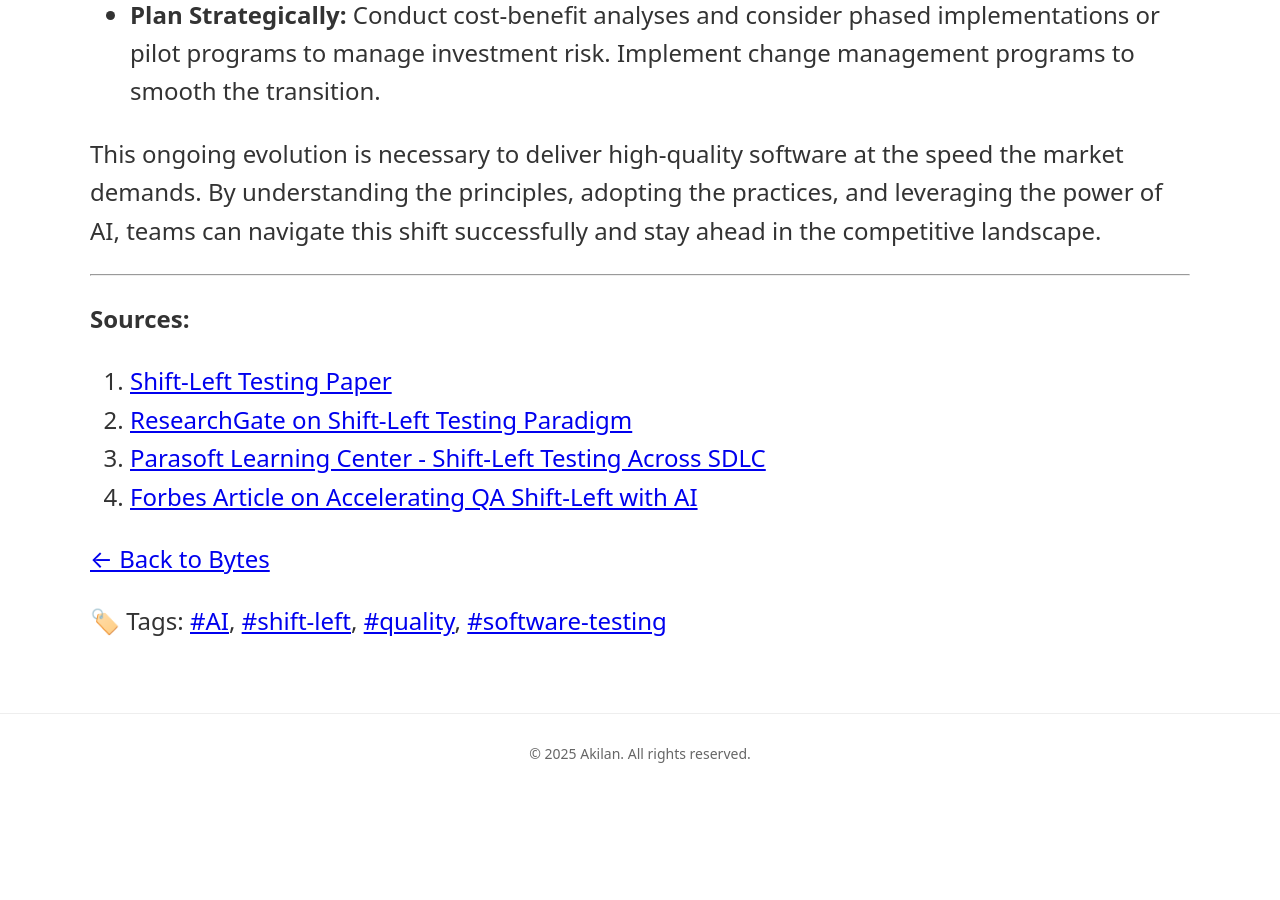
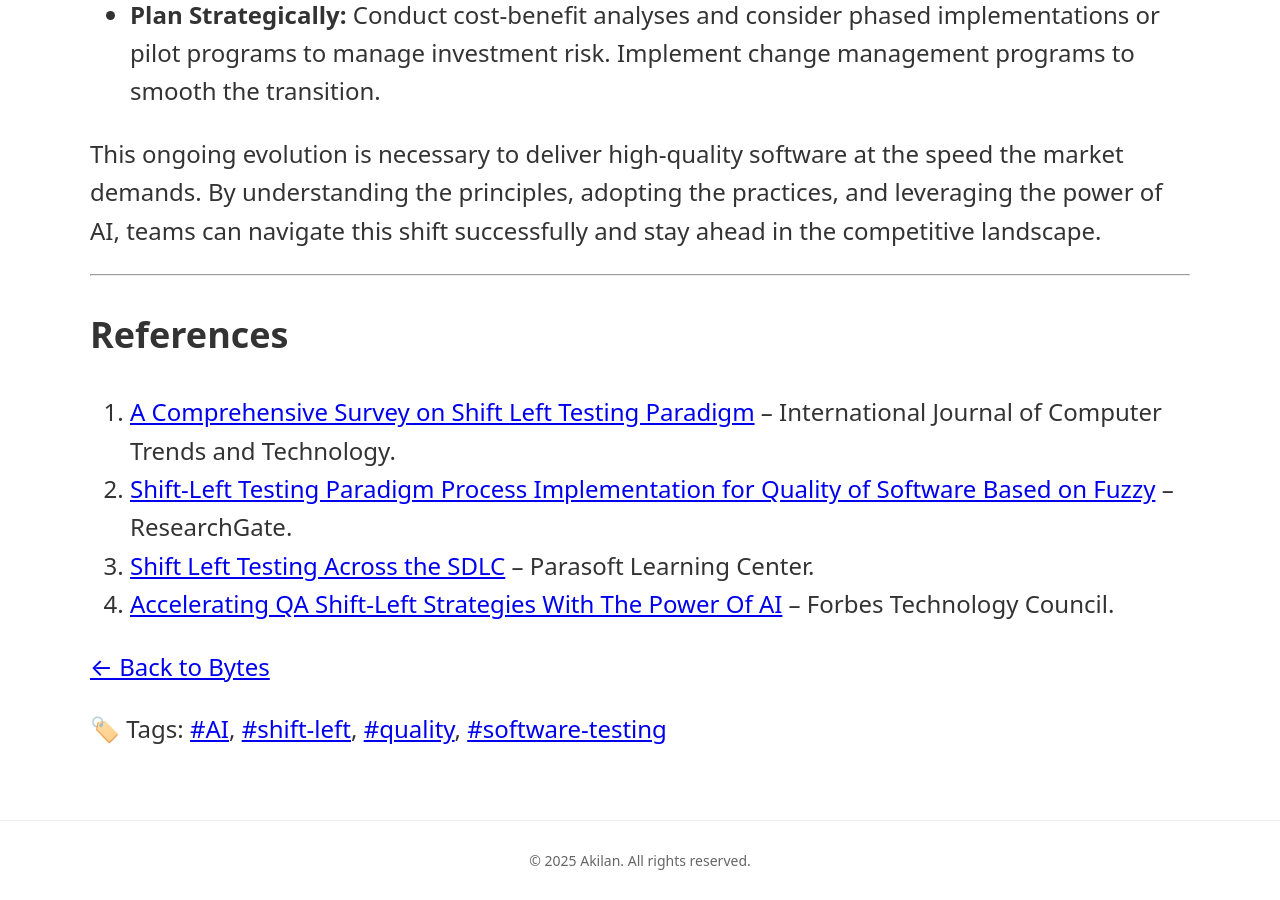
Before and after one commit to vgakilan/vgakilan.github.io, a Jekyll site: the page built from _posts/2025-05-27-build-better-faster-ai-shift-left.md, in a window 1280 px wide and 900 px high, scrolled down 3881 px. Built offline with Jekyll 4.4.1, drawn with Linux system fonts in a browser that asks for light colours; before the commit the page ends 4674 px from its top, so only the background shows below that; some of the changed text lies outside the part shown.

Commit message:
Updated the references in shift left blog

```diff
--- a/_posts/2025-05-27-build-better-faster-ai-shift-left.md
+++ b/_posts/2025-05-27-build-better-faster-ai-shift-left.md
@@ -57,9 +57,9 @@ This ongoing evolution is necessary to deliver high-quality software at the spee
 
 ---
 
-**Sources:**
+## References
 
-1. [Shift-Left Testing Paper](https://doi.org/10.14445/22312803/IJCTT-V72I12P104)
-2. [ResearchGate on Shift-Left Testing Paradigm](https://www.researchgate.net/publication/370477705_Shift-Left_Testing_Paradigm_Process_Implementation_for_Quality_of_Software_Based_on_Fuzzy)
-3. [Parasoft Learning Center - Shift-Left Testing Across SDLC](https://www.parasoft.com/learning-center/shift-left-testing-across-sdlc/)
-4. [Forbes Article on Accelerating QA Shift-Left with AI](https://www.forbes.com/councils/forbestechcouncil/2025/01/16/accelerating-qa-shift-left-strategies-with-the-power-of-ai/)
+1. [A Comprehensive Survey on Shift Left Testing Paradigm](https://doi.org/10.14445/22312803/IJCTT-V72I12P104) – International Journal of Computer Trends and Technology.
+2. [Shift-Left Testing Paradigm Process Implementation for Quality of Software Based on Fuzzy](https://www.researchgate.net/publication/370477705_Shift-Left_Testing_Paradigm_Process_Implementation_for_Quality_of_Software_Based_on_Fuzzy) – ResearchGate.
+3. [Shift Left Testing Across the SDLC](https://www.parasoft.com/learning-center/shift-left-testing-across-sdlc/) – Parasoft Learning Center.
+4. [Accelerating QA Shift-Left Strategies With The Power Of AI](https://www.forbes.com/councils/forbestechcouncil/2025/01/16/accelerating-qa-shift-left-strategies-with-the-power-of-ai/) – Forbes Technology Council.
```
Also changed, not shown: 1 other file.
